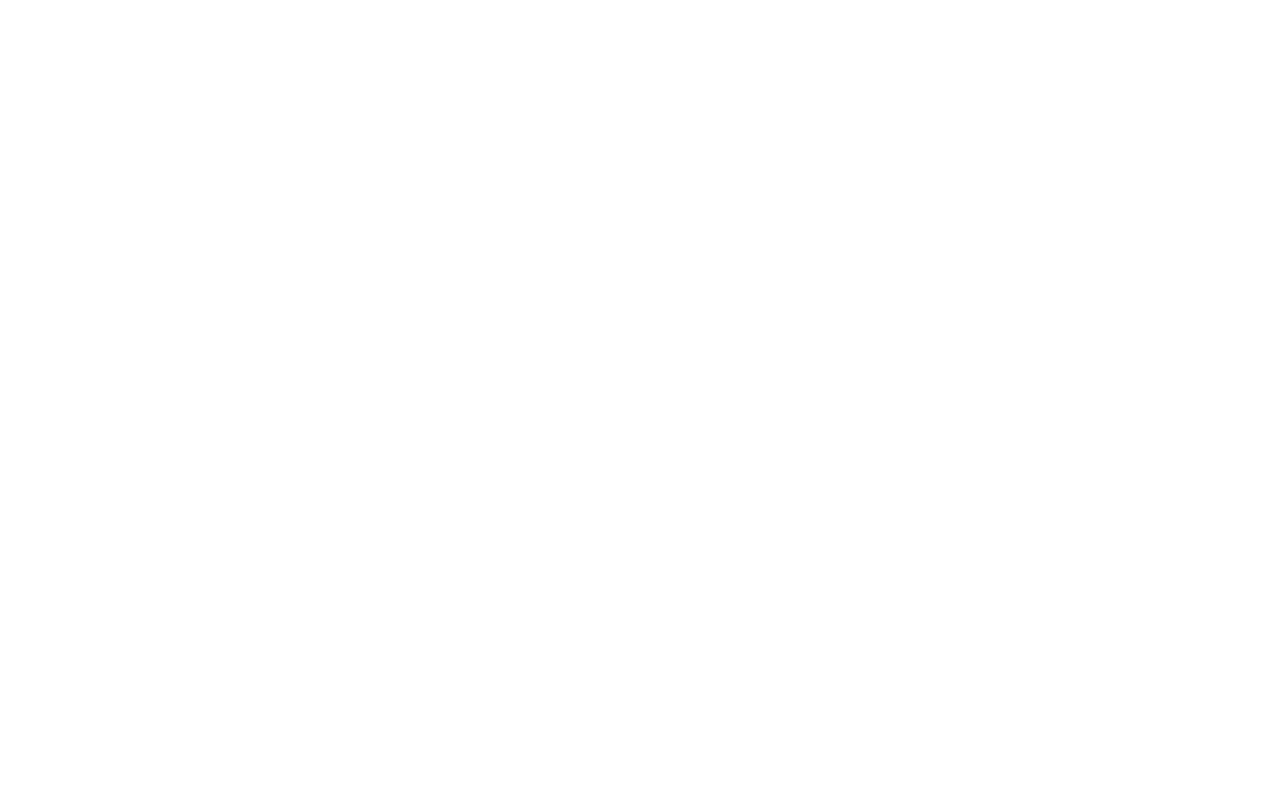
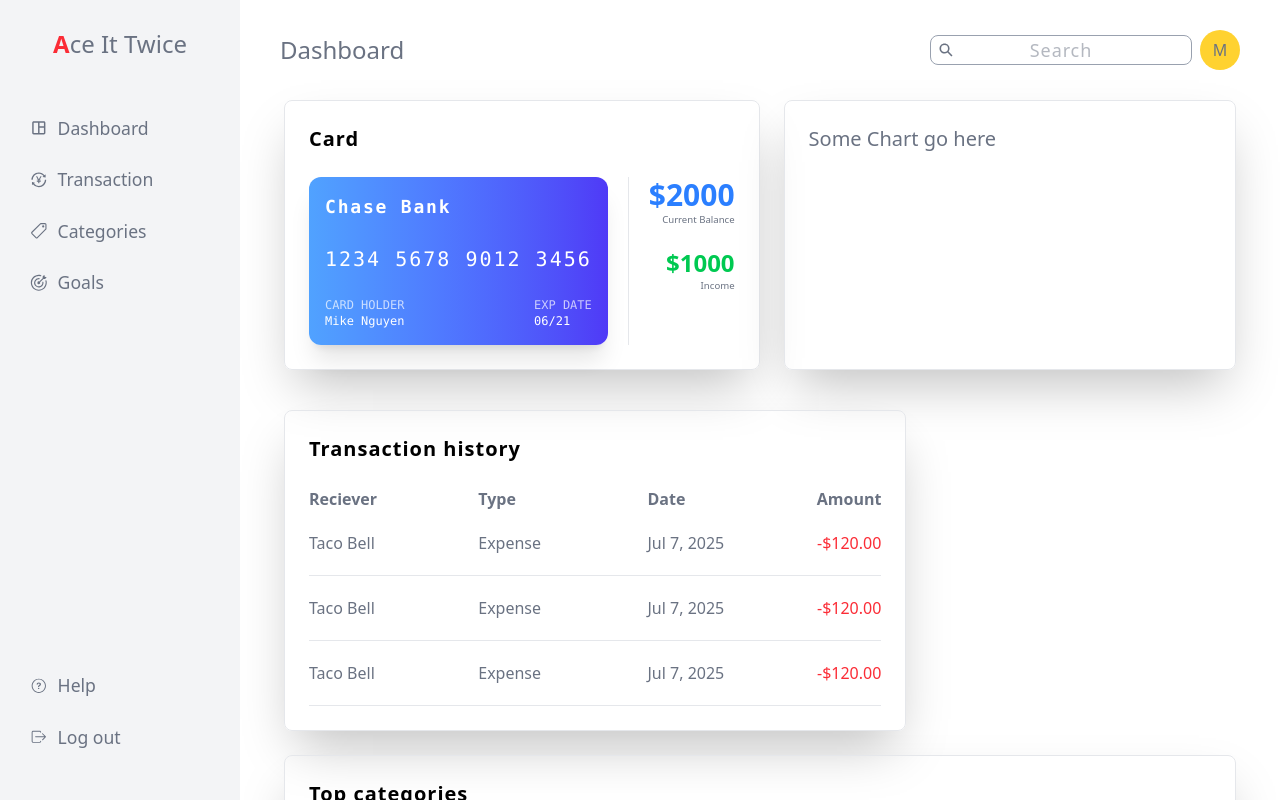
Before and after one commit to ducnguyenNOPRO/ace-it-twice, a React (Vite) app: page /Dashboard in a window 1280 px wide. Before the commit this address had no page. Built offline with nearby package versions, Linux system fonts and the light colour scheme.

Commit message:
Create Dashboard Page

```diff
--- a/package.json
+++ b/package.json
@@ -13,6 +13,7 @@
     "@tailwindcss/vite": "^4.1.11",
     "react": "^19.1.0",
     "react-dom": "^19.1.0",
+    "react-icons": "^5.5.0",
     "react-router-dom": "^7.6.3",
     "tailwindcss": "^4.1.11"
   },
--- a/src/App.jsx
+++ b/src/App.jsx
@@ -1,16 +1,15 @@
-import { useState } from 'react'
 import { Routes, Route, UNSAFE_DataRouterStateContext } from 'react-router-dom'
 import Home from './pages/Home'
 import Login from './pages/Login'
+import Dashboard from './pages/Dashboard/Dashboard'
 
 function App() {
-  const [count, setCount] = useState(0)
-
   return (
     <>
       <Routes>
         <Route path="/" element={<Home />} />
-        <Route path="/Login" element={<Login/>} />
+        <Route path="/Login" element={<Login />} />
+        <Route path="/Dashboard" element={<Dashboard/>} />
       </Routes>
     </>
   )
--- /dev/null
+++ b/src/components/Card.jsx
@@ -0,0 +1,26 @@
+import React from 'react'
+
+export default function Card() {
+    return (
+        <>
+            <div className="text-white p-4 bg-gradient-to-r from-blue-400 to-indigo-600 rounded-xl shadow-xl font-mono">
+                <div className="mb-6 text-lg font-semibold tracking-widest">
+                    Chase Bank
+                </div>
+
+                <p className="text-xl tracking-widest mb-6">1234 5678 9012 3456</p>
+
+                <div className="flex justify-between text-xs">
+                    <div>
+                        <p className="uppercase opacity-70">Card Holder</p>
+                        <p className="font-medium">Mike Nguyen</p>
+                    </div>
+                    <div>
+                        <p className="uppercase opacity-70">Exp Date</p>
+                        <p className="font-medium">06/21</p>
+                      </div>
+                    </div>
+            </div>
+        </>
+    )
+}
--- a/src/components/Navbar/Navbar.jsx
+++ b/src/components/Navbar/Navbar.jsx
@@ -23,7 +23,7 @@
                 </div>
 
                 <button
-                    className="cursor-pointer px-7 py-2 bg-orange-400 hover:bg-orange-500 transition text-white font-medium rounded-lg shadow cursor-pointer "
+                    className="px-7 py-2 bg-orange-400 hover:bg-orange-500 transition text-white font-medium rounded-lg shadow cursor-pointer "
                     onClick={goToLogin}>
                     Log In
                 </button>
--- /dev/null
+++ b/src/components/Sidebar/Sidebar.css
@@ -0,0 +1,22 @@
+ul li{
+    width: 100%;
+    display: flex;
+    align-items: center;
+    gap: 10px;
+    font-size: 1.1rem;
+    padding: 10px 0px 10px 30px;
+    margin-top: 5px;
+}
+
+ul li:hover {
+    background-color: #ffd966;
+    border-radius: 5%;
+    color: white;
+}
+
+@media (max-width: 640px){
+    ul li{
+        font-size: 0.9rem;
+        padding: 0 0 0 10px;
+    }
+}
--- /dev/null
+++ b/src/components/Sidebar/Sidebar.jsx
@@ -0,0 +1,57 @@
+import React from 'react'
+import './Sidebar.css'
+import { MdOutlineSpaceDashboard } from "react-icons/md"
+import { AiOutlineTransaction } from "react-icons/ai";
+import { IoPricetagOutline } from "react-icons/io5";
+import { GoGoal } from "react-icons/go";
+import { IoIosHelpCircleOutline } from "react-icons/io";
+import { IoIosLogOut } from "react-icons/io";
+
+
+export default function Sidebar() {
+    return (
+        <>
+            <div className="w-60 not-sm:w-35 bg-gray-100 font-medium">
+                <div className="flex flex-col pt-7 h-full">
+                    {/* Logo */}
+                    <div className="text-center">
+                        <h1 className="inline text-2xl font-bold text-red-500">A</h1>
+                        <h1 className="inline text-2xl">ce It Twice</h1>
+                    </div>
+
+                    {/* Navigation links */}
+                    <ul className="flex flex-col mt-10 p-0">
+                        <li>
+                            <MdOutlineSpaceDashboard />
+                            Dashboard
+                        </li>
+                        <li>
+                            <AiOutlineTransaction  />
+                            Transaction
+                        </li>
+                        <li>
+                            <IoPricetagOutline />
+                            Categories
+                        </li>
+                        <li>
+                            <GoGoal />
+                            Goals
+                        </li>
+                    </ul>
+
+                    {/* Bottom section */}
+                    <ul className="mt-auto mb-10">
+                        <li>
+                            <IoIosHelpCircleOutline />
+                            Help
+                        </li>
+                        <li>
+                            <IoIosLogOut  />
+                            Log out
+                        </li>
+                    </ul>
+                </div>
+            </div>
+        </>
+    )
+}
--- /dev/null
+++ b/src/components/Topbar/Topbar.jsx
@@ -0,0 +1,33 @@
+import React from 'react'
+import { IoSearchSharp } from "react-icons/io5";
+
+export default function Topbar() {
+    return (
+        <>
+            <div className="flex justify-between items-center pt-5 px-10 h-20">
+                <div>
+                    <h1 className="text-2xl">
+                        Dashboard
+                    </h1>
+                </div>
+                <div className="flex items-center gap-2 relative">
+
+                    {/* Search transaction */}
+                    <div>
+                        <IoSearchSharp className="absolute top-1/2 left-2 transform -translate-y-1/2" />
+                        <input
+                            id="searchTransaction"
+                            placeholder="Search"
+                            className="text-center tracking-wider text-lg bg-white border border-gray-400 rounded-lg focus:outline-none focus:ring-1 focus:ring-gray-500"
+                        />
+                        <label htmlFor="searchTransaction"></label>
+                    </div>
+
+                    <div className="flex items-center justify-center bg-amber-300 w-10 h-10 rounded-full">
+                        M
+                    </div>
+                </div>
+            </div>
+        </>
+    )
+}
--- /dev/null
+++ b/src/components/Transaction.jsx
@@ -0,0 +1,28 @@
+import React from 'react'
+
+export default function Transaction() {
+    return (
+        <>
+            <div className="border border-gray-200 rounded-lg shadow-2xl p-6">
+                <h1 className="font-semibold text-xl text-black tracking-wider mb-6">Transaction history</h1>
+                <div className="grid grid-cols-[2fr_2fr_2fr_1fr] gap-x-10 gap-y-5 ">
+                    {/* Header */}
+                    <div className="font-semibold">Reciever</div>
+                    <div className="font-semibold">Type</div>
+                    <div className="font-semibold">Date</div>
+                    <div className="font-semibold">Amount</div>
+                    {/* Row */}
+                    {[1, 2, 3].map((_, i) => (
+                        <React.Fragment key={i}>
+                            <div>Taco Bell</div>
+                            <div>Expense</div>
+                            <div>Jul 7, 2025</div>
+                            <div className="text-right text-red-500">-$120.00</div>
+                            <span className="col-span-4 h-px bg-gray-200 block"></span>
+                        </React.Fragment>
+                    ))}
+                </div>
+            </div>
+        </>
+    )
+}
--- /dev/null
+++ b/src/pages/Dashboard/Dashboard.css
@@ -0,0 +1,3 @@
+.small-text{
+    font-size: 0.6rem;
+}
--- /dev/null
+++ b/src/pages/Dashboard/Dashboard.jsx
@@ -0,0 +1,125 @@
+import React from 'react'
+import Sidebar from '../../components/Sidebar/Sidebar'
+import Topbar from '../../components/Topbar/Topbar'
+import Card from '../../components/Card'
+import Transaction from '../../components/Transaction'
+import './Dashboard.css'
+import { MdOutlineBedroomParent } from "react-icons/md"
+
+const BalanceAndIncome = () => {
+  return (
+    <>
+        <div className="flex flex-col gap-5 items-end text-right">
+          <div>
+            <h1 className="text-blue-500 text-3xl font-bold">$2000</h1>
+            <p className="small-text">Current Balance</p>
+          </div>
+          <div>
+            <h2 className="text-green-500 text-2xl font-bold">$1000</h2>
+            <p className="small-text">Income</p>
+        </div>
+      </div>
+    </>
+  )
+}
+
+const TopCategories = () => {
+  const topCategories = [
+  { name: "Food", amount: 420, percentage: 42, color: "bg-red-400" },
+  { name: "Transport", amount: 250, percentage: 25, color: "bg-yellow-400" },
+  { name: "Entertainment", amount: 180, percentage: 42, color: "bg-blue-400" },
+];
+  return (
+    <>
+      <div className="border border-gray-200 rounded-lg shadow-2xl p-6">
+        <h1 className="font-semibold text-xl text-black tracking-wider mb-6">Top categories</h1>
+        <select className="text-md font-semibold border rounded px-2 py-1">
+          <option>This month</option>
+          <option>Last month</option>
+          <option>Last year</option>
+        </select>
+
+        <div className="mt-5 grid grid-cols-[0.5fr_80px_1fr] gap-5">
+          {topCategories.map((cat, i) => (
+            <React.Fragment key={i}>
+              {/* Icon + Name */}
+              <div className="flex items-center gap-2">
+                <span className={`w-3 h-3 rounded-full ${cat.color}`}></span>
+                <span>{cat.name}</span>
+              </div>
+
+              {/* Amount */}
+              <div className="text-md font-medium text-gray-700 text-right">
+                ${cat.amount}
+              </div>
+
+              {/* Progress bar */}
+              <div className="flex items-center">
+                <div className="w-full bg-gray-200 rounded-full h-2">
+                  <div
+                    className={`h-2 rounded-full ${cat.color}`}
+                    style={{ width: `${cat.percentage}%` }}
+                  ></div>
+                </div>
+              </div>
+            </React.Fragment>
+          ))}
+        </div>
+
+      </div>
+
+    </>
+  )
+}
+
+
+export default function Dashboard() {
+  return (
+    <>
+      <div className="flex h-screen text-gray-500">
+        {/* Sidebar */}
+        <Sidebar />
+
+        {/* Page Content*/}
+        <div className="flex-1 overflow-auto">
+          {/* Topbar*/}
+          <Topbar />
+
+          {/* Main Content */}
+          <div className="px-6">
+            <div className="flex flex-wrap gap-6 w-full p-5 ">
+              {/* Balance, Income Section */}
+              <section className="border border-gray-200 rounded-lg shadow-2xl p-6">
+                <h1 className="font-semibold text-xl text-black tracking-wider mb-6">Card</h1>
+                <div className="flex gap-5">
+                  {/* Cards */}
+                  <Card />
+                  <span className="w-px bg-gray-200"></span>
+                  {/* Balance, Income */ }
+                  <BalanceAndIncome />
+                </div>
+              </section>
+
+              {/* Charts */}
+              <div className="grow border border-gray-200 rounded-lg shadow-2xl p-6">
+                <p className="text-xl">Some Chart go here</p>
+              </div>
+
+            </div>
+            {/* Transaction History */}
+            <section className="flex flex-wrap gap-6 w-full p-5">
+                <Transaction />
+
+              {/* Top catogories */}
+                <div className="grow">
+                  <TopCategories />
+                </div>
+            </section>
+
+          </div>
+
+        </div>
+      </div>
+    </>
+  )
+}
```
Also changed, not shown: 1 other file (tests, documents, lock files or other folders).
